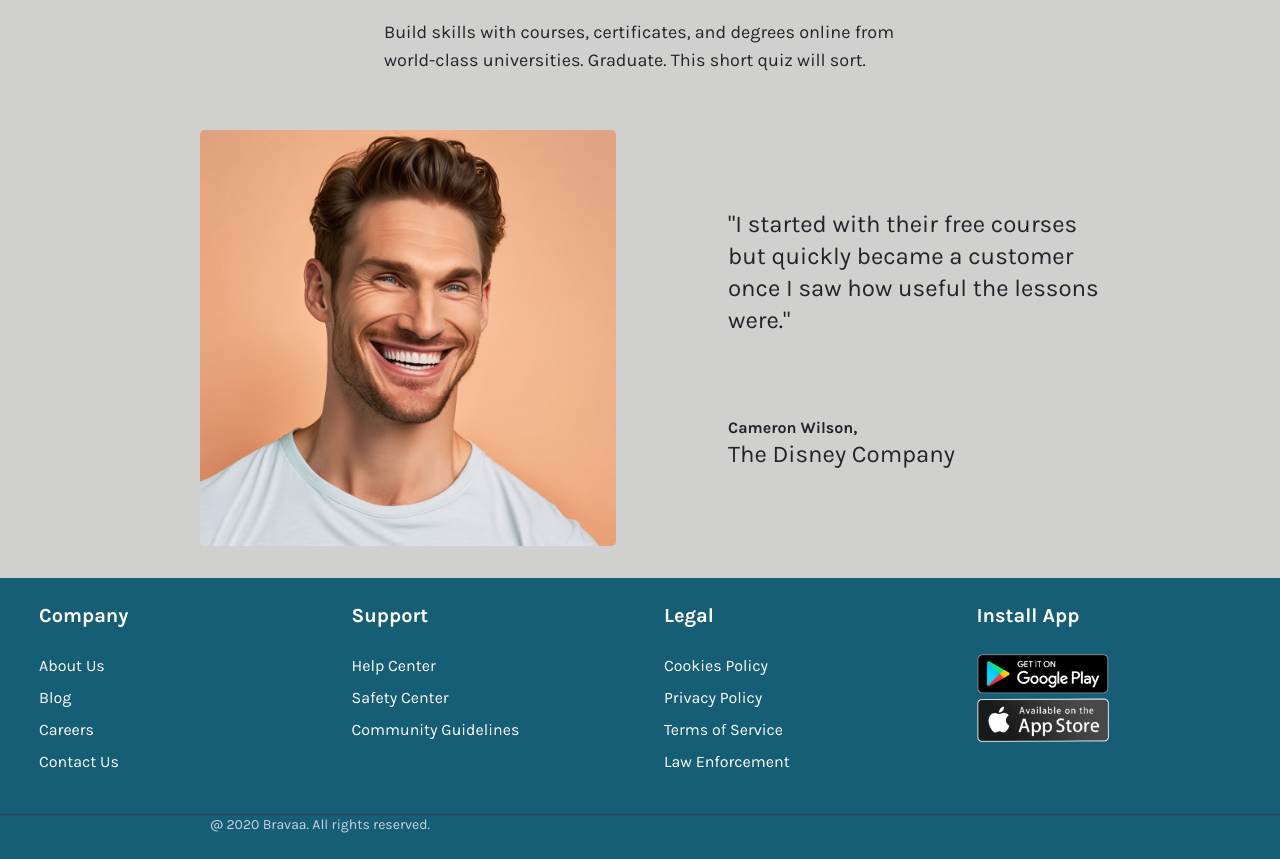
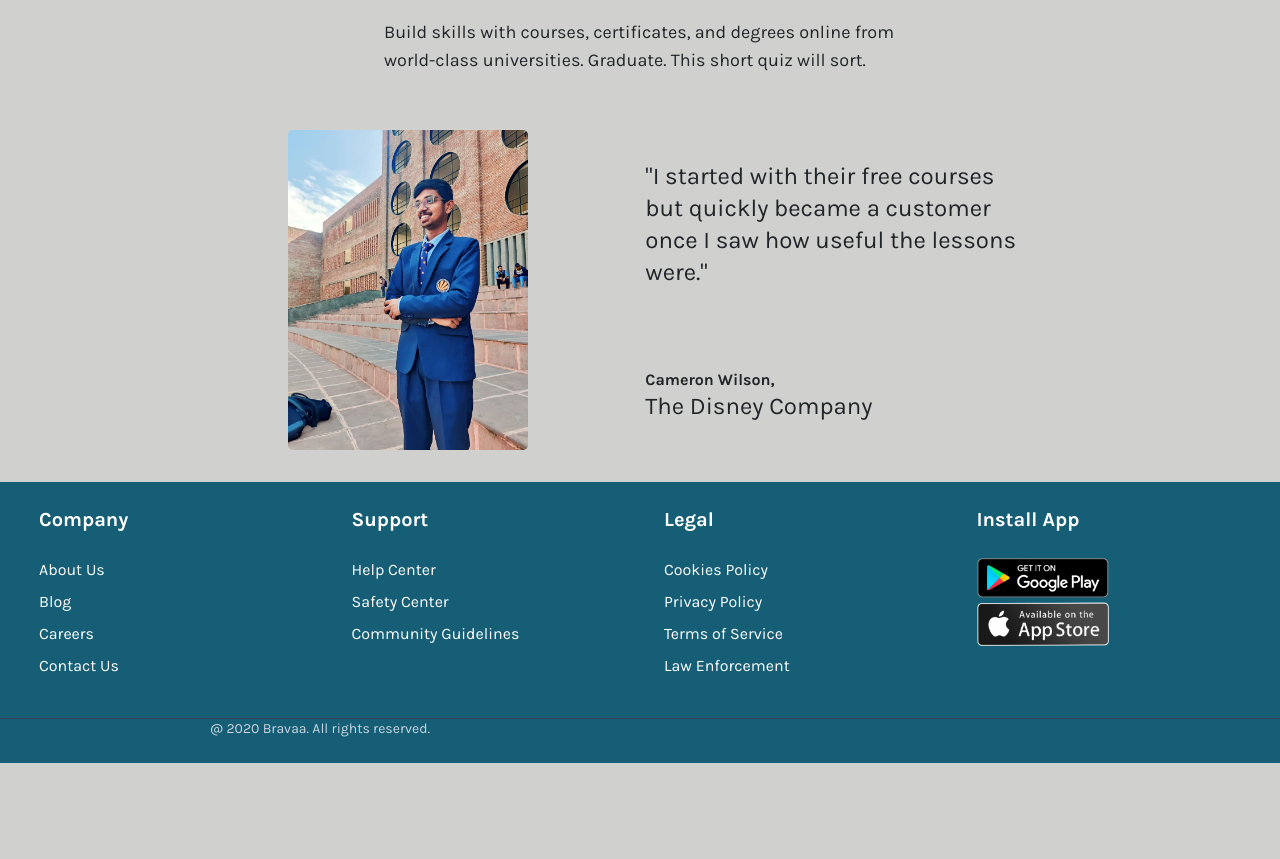
Before and after one commit to PardhuVuppala/Capstone_Project, a React (Create React App) app in the folder client/: page /Home in a window 1280 px wide. Shown: the part 2089-2948 px from the top of the page. After the commit the page ends 2852 px from the top, so only its background shows below. Built offline with nearby package versions, Linux system fonts and the light colour scheme.

Commit message:
Minor Changes

```diff
--- a/client/src/components/HomeTester.jsx
+++ b/client/src/components/HomeTester.jsx
@@ -7,6 +7,7 @@ import Prize from "../images/prize.png";
 import man from "../images/man.png";
 import Navbar from "./Navbar"
 import app from "../images/app.png";
+import Profile from "../images/Profile.jpeg";
 
 export default function HomeTester() {
   return (
@@ -124,7 +125,7 @@ export default function HomeTester() {
       <div className="flex my-8 max-w-auto">
         <div className="flex justify-center items-center flex-grow gap-28 ml-8">
           <div className="flex-none w-1/3 ">
-            <img className="rounded-lg" src={man} alt="Client testimonial" />
+            <img className="rounded-lg w-60 h-50" src={Profile} alt="Client testimonial" />
           </div>
 
           <div className="text-2xl font-medium flex-wrap  max-w-sm ">
```
Also changed, not shown: client/src/components/Container.jsx (+3 -4 lines), client/src/images/Profile.jpeg (added).
